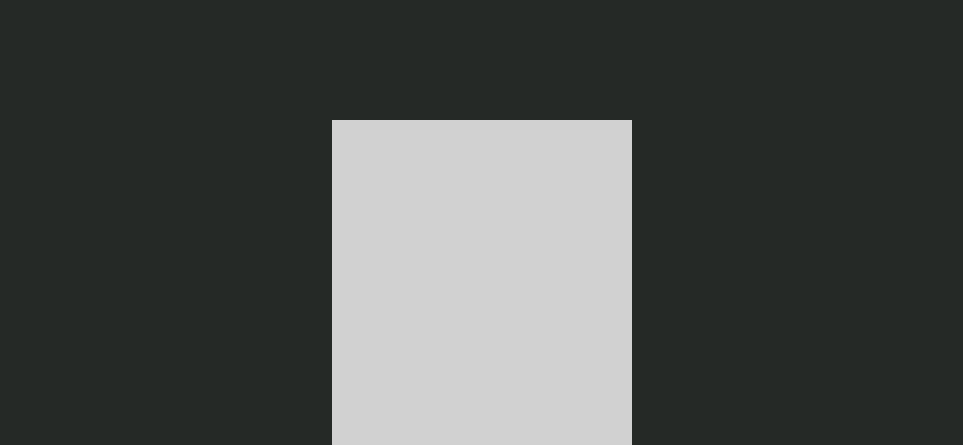
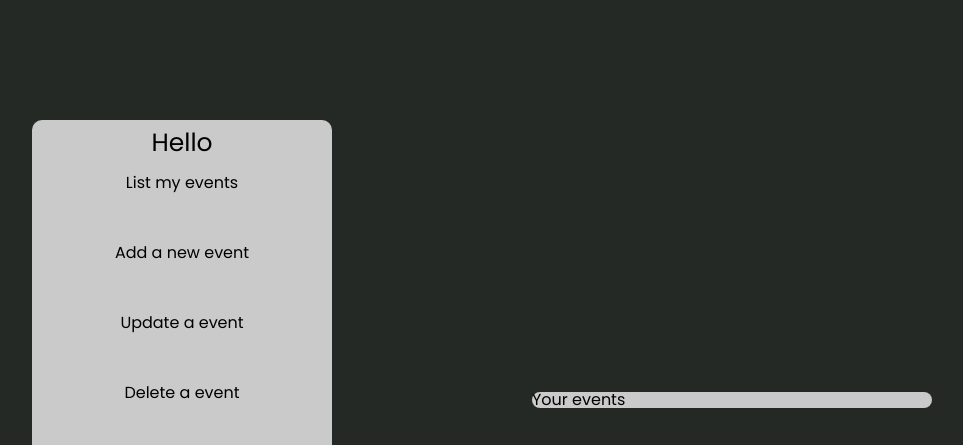
Before and after one commit to pedrolucaspalma/Cal.js, a plain HTML site: page frontend/main/index.html in a window 1280 px wide. Shown: the top 445 px of the page, without its empty margins (158-1121 px from the left). Drawn offline with Linux system fonts and the light colour scheme.

Commit message:
add new font to all pages. update html/css on main page

```diff
--- a/frontend/main/index.html
+++ b/frontend/main/index.html
@@ -7,15 +7,26 @@
         <title></title>
         <meta name="description" content="">
         <meta name="viewport" content="width=device-width, initial-scale=1">
+        <link href="https://fonts.googleapis.com/css2?family=Poppins:ital,wght@0,100;0,200;0,400;0,700;1,100;1,200;1,400;1,700&display=swap" rel="stylesheet">
         <link rel="stylesheet" href="../style.css">
     </head>
     <body>
         <div class="page-container">
-            <div class="user-pannel-container">
-
-            </div>
-            <div class="user-events-containner">
-
+                <section class="user-pannel-container">
+                    <h2 class="main-page-greeting">Hello</h2>
+                    <a class="action button" id="list-events">List my events</a>
+                    <a class="action button" id="add-new-event">Add a new event</a>
+                    <a class="action button" id="update-an-event">Update a event</a>
+                    <a class="action button" id="delete-an-event">Delete a event</a>
+                    <a class="action button" id="logout">Logout</button>
+                </section>
+                <section class="user-events-container">
+                    <h2 class="main-page-greeting">Your events</h2>
+                    <div class="event">
+                        <h3></h3>
+                    </div>
+                    <div class="event"></div>
+                </section>
             </div>
         </div>
 
--- a/frontend/style.css
+++ b/frontend/style.css
@@ -59,11 +59,14 @@ table {
 	--dark-blue: #030d27;
 	--green:#3a7a4d;
 	--gray: #252926; /*all pages background color*/
-	--white: #d1d1d1;
+	--white: #cacaca;
+
+	--main-page-margin-value: 100px;
 }
 
 html,body{
-	height:100%
+	height:100%;
+	font-family: 'Poppins', 'sans-serif';
 }
 
 /* Login and Registration ===========*/
@@ -127,16 +130,43 @@ html,body{
 
 .user-pannel-container, .user-events-container {
 	background-color: var(--white);
+	border-radius: 10px;
 }
 
 .user-pannel-container{
 	height: 70%;
 	width: 300px;
+	float: left;
+
+	display: flex;
+	flex-direction: column;
+
+	margin-right: var(--main-page-margin-value)
+}
+
+.user-pannel-container > .main-page-greeting{
 	display: block;
+
+	margin: 10px auto 10px auto;
+
+	font-size: 25px;
+}
+
+.user-pannel-container > .button{
+	display: block;
+
+	margin: 10px auto 10px auto;
+	height: 50px;
+	padding: 0;
+}
+
+.user-pannel-container > .button:hover{
+
 }
 
 .user-events-container{
 	height: 70%;
-	width: 300px;
-	display: block;
+	width: 400px;
+	float: right;
+	margin-left: var(--main-page-margin-value)
 }
```
Also changed, not shown: frontend/login/index.html (+1 -0 lines), frontend/registration/index.html (+1 -0 lines).
